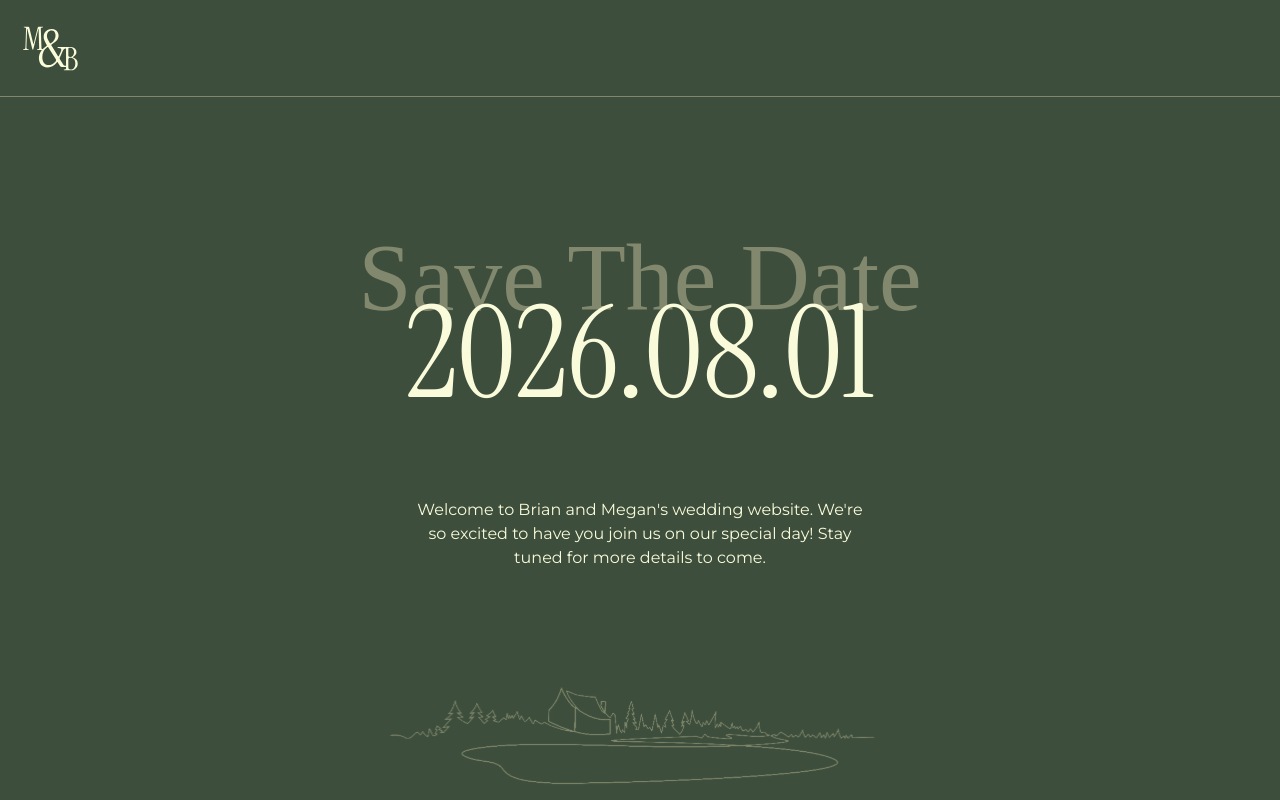
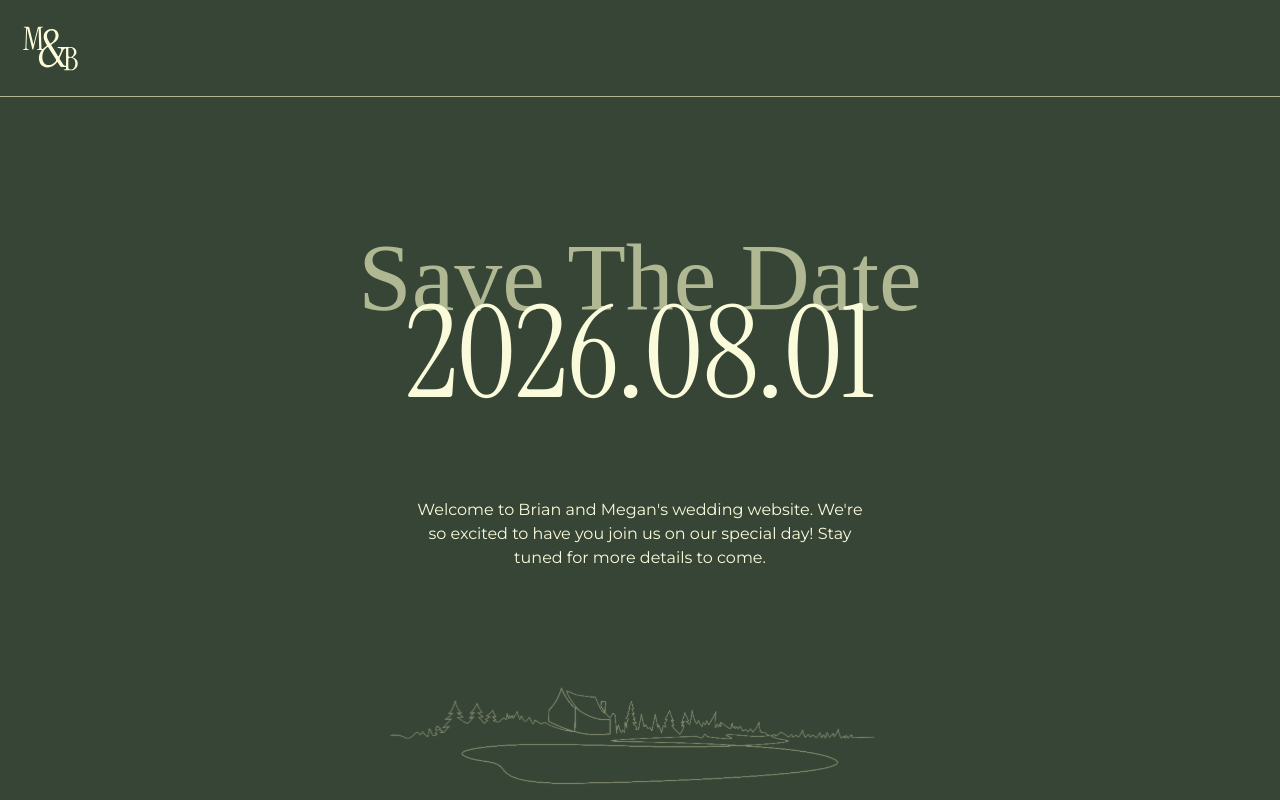
Before and after one commit to meganemcclure/wedding-website, a Next.js app: page /wedding-website/ in a window 1280 px wide. Built offline with nearby package versions, Linux system fonts and the light colour scheme; a web font is replaced by a local one.

Commit message:
update text colour contrast

```diff
--- a/app/globals.css
+++ b/app/globals.css
@@ -26,13 +26,13 @@ h1 {
 
 @layer base {
   :root {
-    --background: 117 13% 27%;
+    --background: 116 12% 24%;
     --foreground: 62 80% 92%;
     --card: 0 0% 100%;
     --card-foreground: 0 0% 3.9%;
     --popover: 0 0% 100%;
     --popover-foreground: 0 0% 3.9%;
-    --primary: 75 11% 48%;
+    --primary: 75 21% 65%;
     --primary-foreground: 0 0% 98%;
     --secondary: 0 0% 96.1%;
     --secondary-foreground: 0 0% 9%;
```
